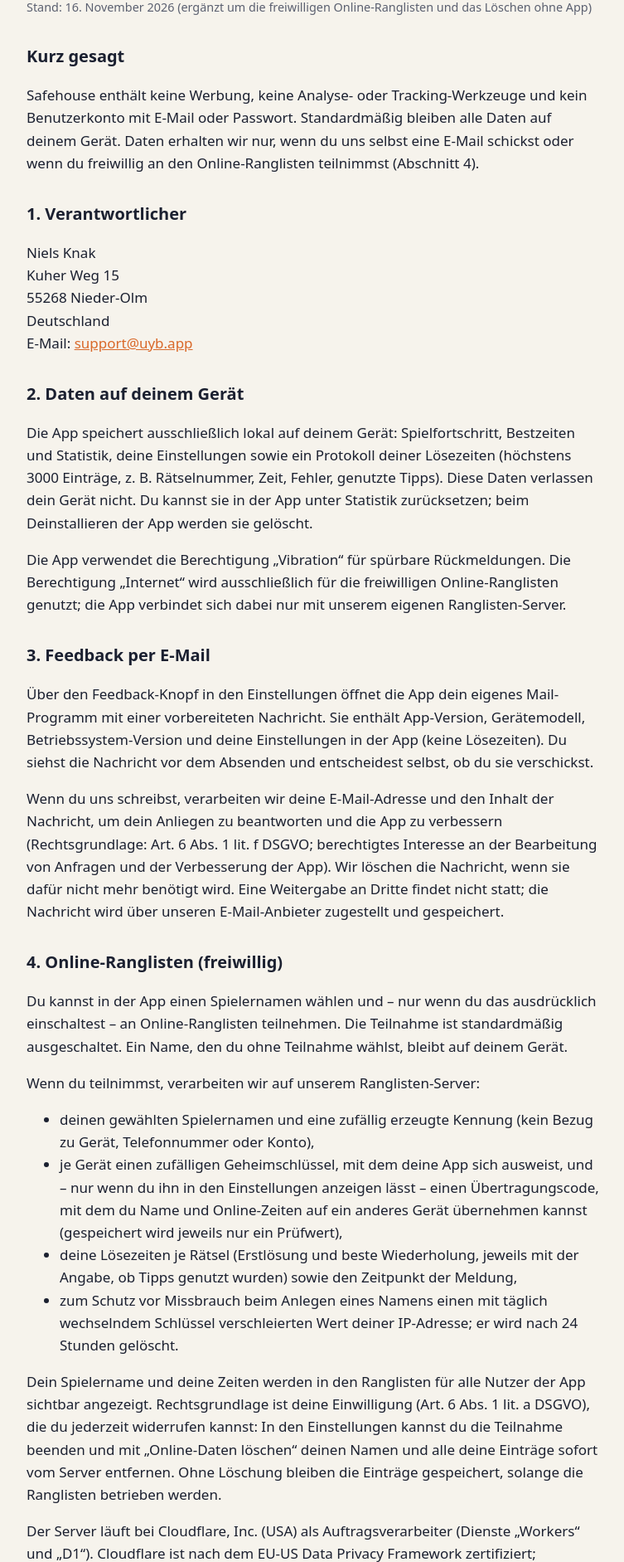
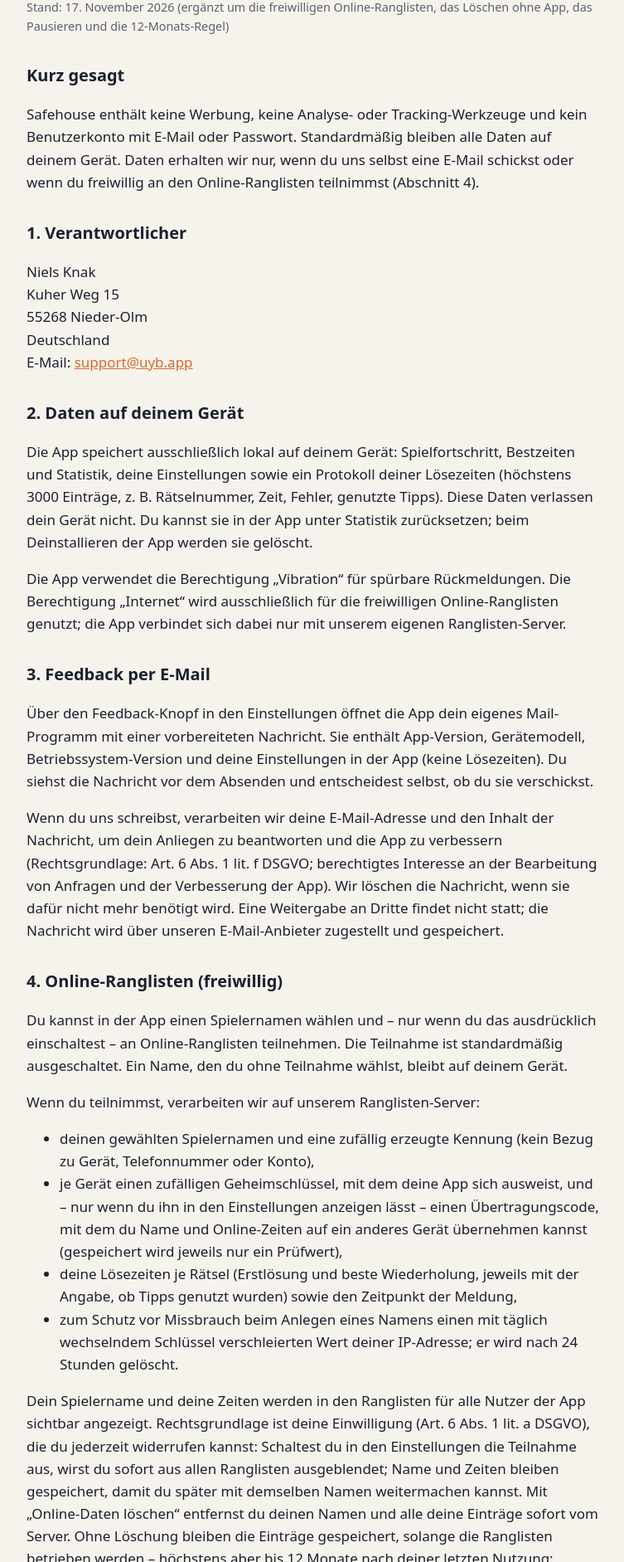
Before and after one commit to uyb-app/Website, a plain HTML site: page safehouse/datenschutz/index.html in a window 1280 px wide. Shown: the part 210-2093 px from the top of the page at 83% size, without its empty margins (260-1013 px from the left). Drawn offline with Linux system fonts and the light colour scheme.

Commit message:
Datenschutz: Pausieren der Online-Teilnahme und 12-Monats-Regel für verwaiste Namen

```diff
--- a/safehouse/datenschutz/index.html
+++ b/safehouse/datenschutz/index.html
@@ -15,7 +15,7 @@
 </header>
 <main>
 <h1>Datenschutzerklärung für die App „Safehouse“</h1>
-<p class="small">Stand: 16. November 2026 (ergänzt um die freiwilligen Online-Ranglisten und das Löschen ohne App)</p>
+<p class="small">Stand: 17. November 2026 (ergänzt um die freiwilligen Online-Ranglisten, das Löschen ohne App, das Pausieren und die 12-Monats-Regel)</p>
 
 <h2>Kurz gesagt</h2>
 <p>Safehouse enthält keine Werbung, keine Analyse- oder Tracking-Werkzeuge und kein Benutzerkonto mit E-Mail oder Passwort. Standardmäßig bleiben alle Daten auf deinem Gerät. Daten erhalten wir nur, wenn du uns selbst eine E-Mail schickst oder wenn du freiwillig an den Online-Ranglisten teilnimmst (Abschnitt 4).</p>
@@ -44,7 +44,7 @@ E-Mail: <a href="mailto:support@uyb.app">support@uyb.app</a></p>
 <li>deine Lösezeiten je Rätsel (Erstlösung und beste Wiederholung, jeweils mit der Angabe, ob Tipps genutzt wurden) sowie den Zeitpunkt der Meldung,</li>
 <li>zum Schutz vor Missbrauch beim Anlegen eines Namens einen mit täglich wechselndem Schlüssel verschleierten Wert deiner IP-Adresse; er wird nach 24 Stunden gelöscht.</li>
 </ul>
-<p>Dein Spielername und deine Zeiten werden in den Ranglisten für alle Nutzer der App sichtbar angezeigt. Rechtsgrundlage ist deine Einwilligung (Art.&nbsp;6 Abs.&nbsp;1 lit.&nbsp;a DSGVO), die du jederzeit widerrufen kannst: In den Einstellungen kannst du die Teilnahme beenden und mit „Online-Daten löschen“ deinen Namen und alle deine Einträge sofort vom Server entfernen. Ohne Löschung bleiben die Einträge gespeichert, solange die Ranglisten betrieben werden.</p>
+<p>Dein Spielername und deine Zeiten werden in den Ranglisten für alle Nutzer der App sichtbar angezeigt. Rechtsgrundlage ist deine Einwilligung (Art.&nbsp;6 Abs.&nbsp;1 lit.&nbsp;a DSGVO), die du jederzeit widerrufen kannst: Schaltest du in den Einstellungen die Teilnahme aus, wirst du sofort aus allen Ranglisten ausgeblendet; Name und Zeiten bleiben gespeichert, damit du später mit demselben Namen weitermachen kannst. Mit „Online-Daten löschen“ entfernst du deinen Namen und alle deine Einträge sofort vom Server. Ohne Löschung bleiben die Einträge gespeichert, solange die Ranglisten betrieben werden – höchstens aber bis 12 Monate nach deiner letzten Nutzung: Danach kann ein anderer Spieler deinen Namen wählen, und dein altes Konto wird dabei samt aller Einträge gelöscht.</p>
 <p>Der Server läuft bei Cloudflare, Inc. (USA) als Auftragsverarbeiter (Dienste „Workers“ und „D1“). Cloudflare ist nach dem EU-US Data Privacy Framework zertifiziert; ergänzend gelten die Standardvertragsklauseln der EU-Kommission. Bei jedem Abruf verarbeitet Cloudflare technisch bedingt deine IP-Adresse, um die Verbindung herzustellen.</p>
 <p>Bitte wähle keinen Namen, der dich direkt identifiziert (z.&nbsp;B. deinen vollständigen Namen). Anstößige oder irreführende Namen lehnt der Server ab.</p>
 
```
Also changed, not shown: safehouse/privacy/index.html (+2 -2 lines).
